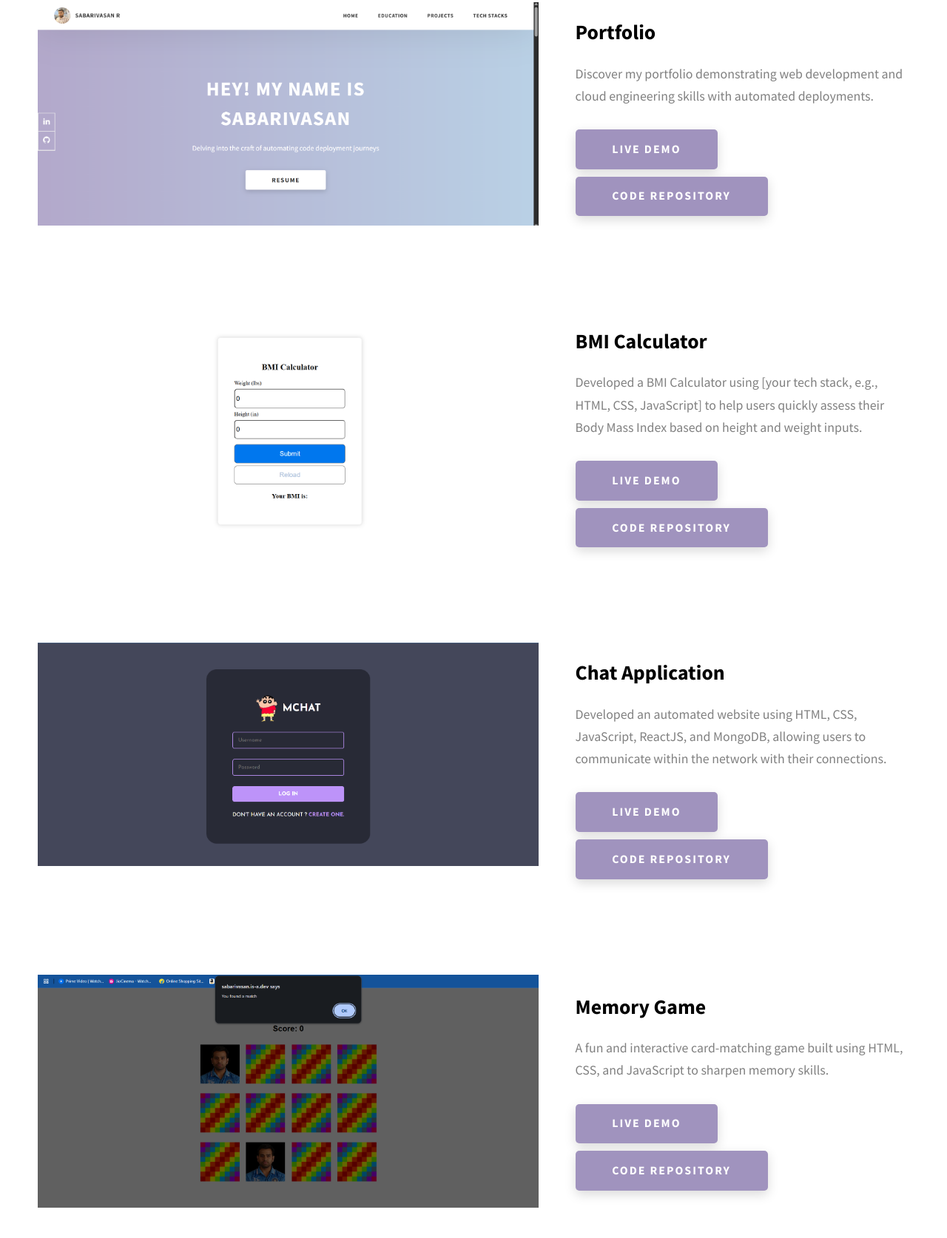
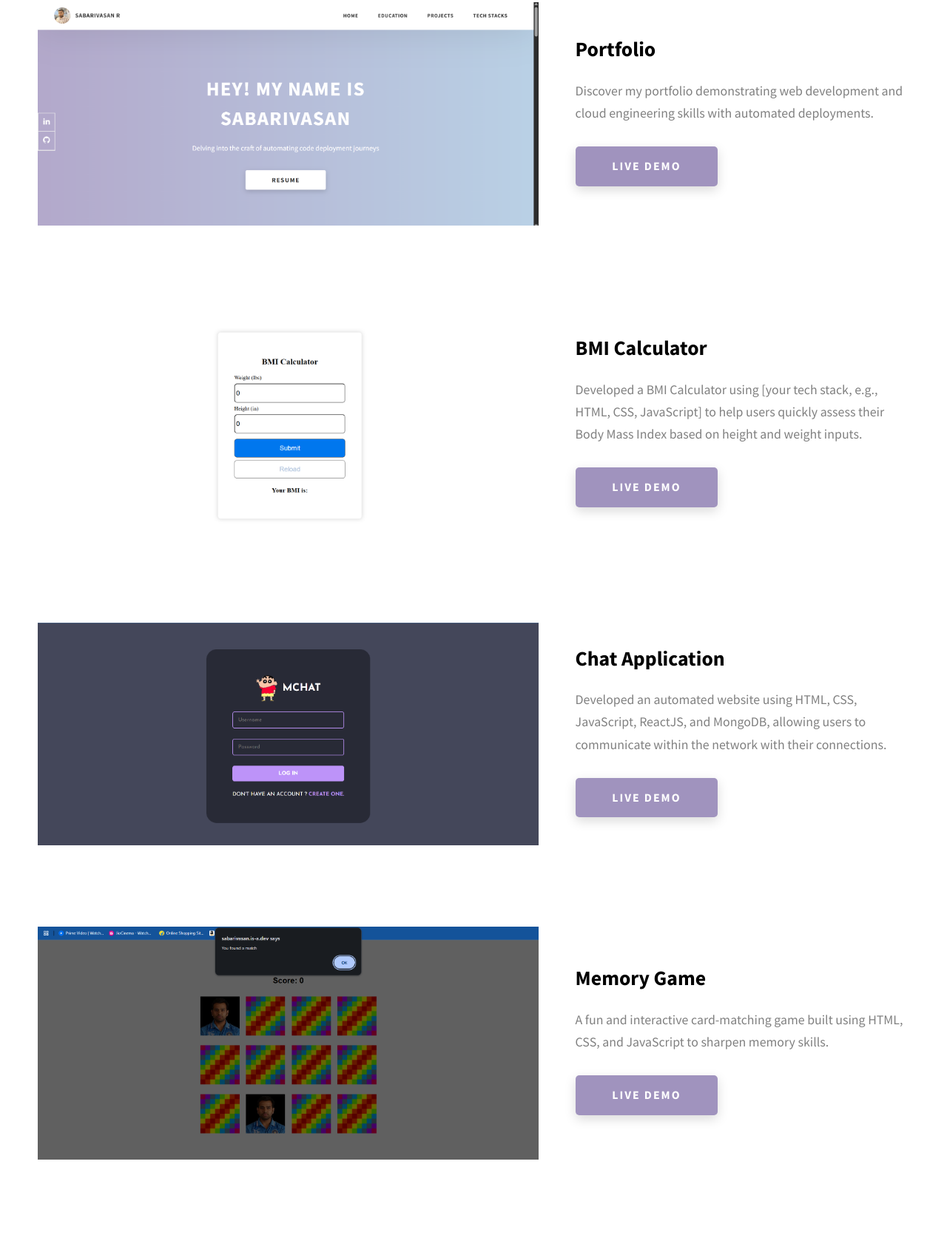
Before and after one commit to sabarivasan-ramasamy/Portfolio, a plain HTML site: page index.html in a window 1280 px wide. Shown: the part 1736-3410 px from the top of the page at 74% size. Drawn offline with Linux system fonts and the light colour scheme; a script that the page names is missing.

Commit message:
commit message

```diff
--- a/index.html
+++ b/index.html
@@ -201,17 +201,13 @@
               </p>
               <div>
                 <a
-                  href="https://praneeth.is-a.dev/"
+                  href=""
                   class="btn btn--med btn--theme dynamicBgClr"
                   target="_blank"
                   style="margin-bottom: 10px;"
                   >Live Demo</a
                 >
-                <a
-                  href="https://github.com/praneeth-balamurugan/Portfolio/"
-                  class="btn btn--med btn--theme dynamicBgClr"
-                  target="_blank"
-                  >Code Repository</a>
+
 
               </div>
             </div>
@@ -238,12 +234,7 @@
                   style="margin-bottom: 10px;"
                   >Live Demo</a
                 >
-                <a
-                  href="https://github.com/sabarivasan-ramasamy/BMI-calculator"
-                  class="btn btn--med btn--theme dynamicBgClr"
-                  target="_blank"
-                  >Code Repository</a
-                >
+
 
               </div>
             </div>
@@ -271,12 +262,7 @@
                   style="margin-bottom: 10px;"
                   >Live Demo</a
                 >
-                <a
-                  href="https://github.com/praneeth-balamurugan/Chat-Peck"
-                  class="btn btn--med btn--theme dynamicBgClr"
-                  target="_blank"
-                  >Code Repository</a
-                >
+
               </div>
             </div>
           </div>
@@ -302,12 +288,7 @@
                     style="margin-bottom: 10px;"
                     >Live Demo</a
                   >
-                  <a
-                    href="https://github.com/sabarivasan-ramasamy/Memory-game"
-                    class="btn btn--med btn--theme dynamicBgClr"
-                    target="_blank"
-                    >Code Repository</a
-                  >
+
                 </div>
             </div>
           </div>
@@ -333,12 +314,7 @@
                   style="margin-bottom: 10px;"
                   >Live Demo</a
                 >
-                <a
-                  href="https://github.com/sabarivasan-ramasamy/ToDo-Mern"
-                  class="btn btn--med btn--theme dynamicBgClr"
-                  target="_blank"
-                  >Code Repository</a
-                >
+
               </div>
             </div>
           </div>
```
Also changed, not shown: 2 other files.
